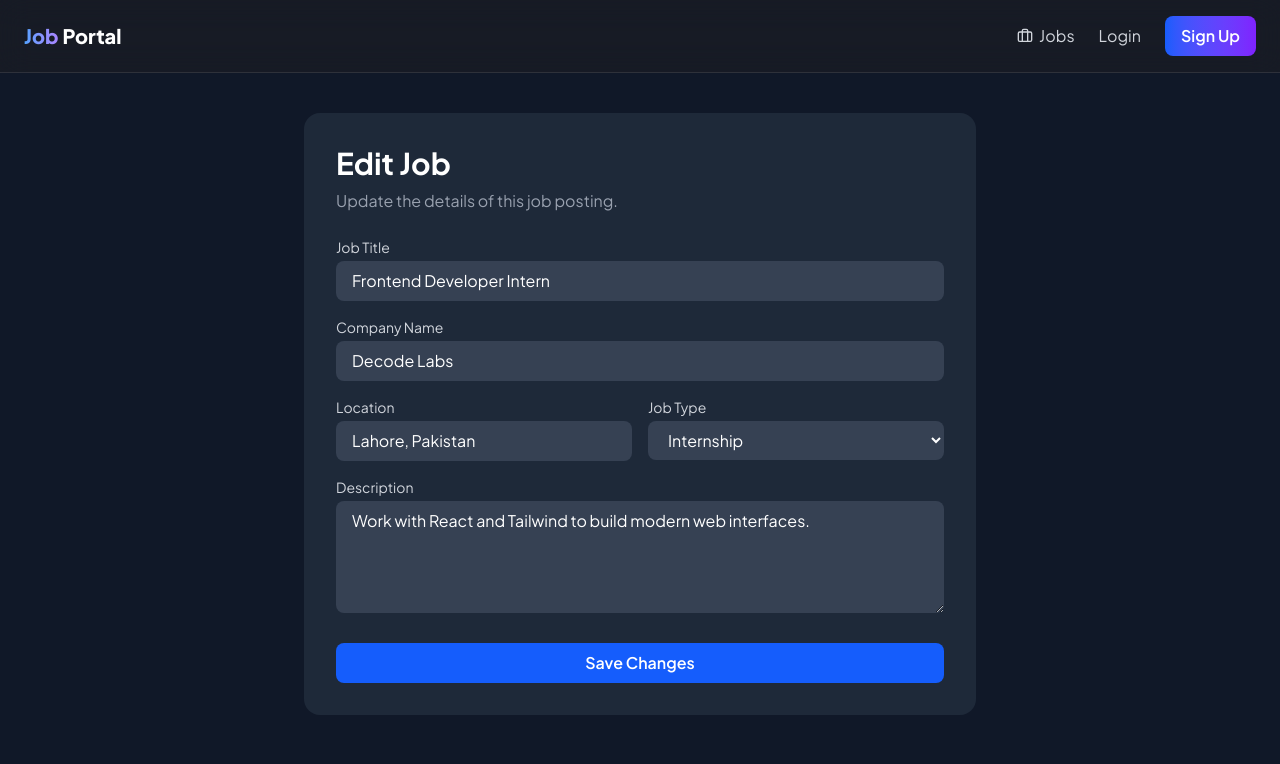
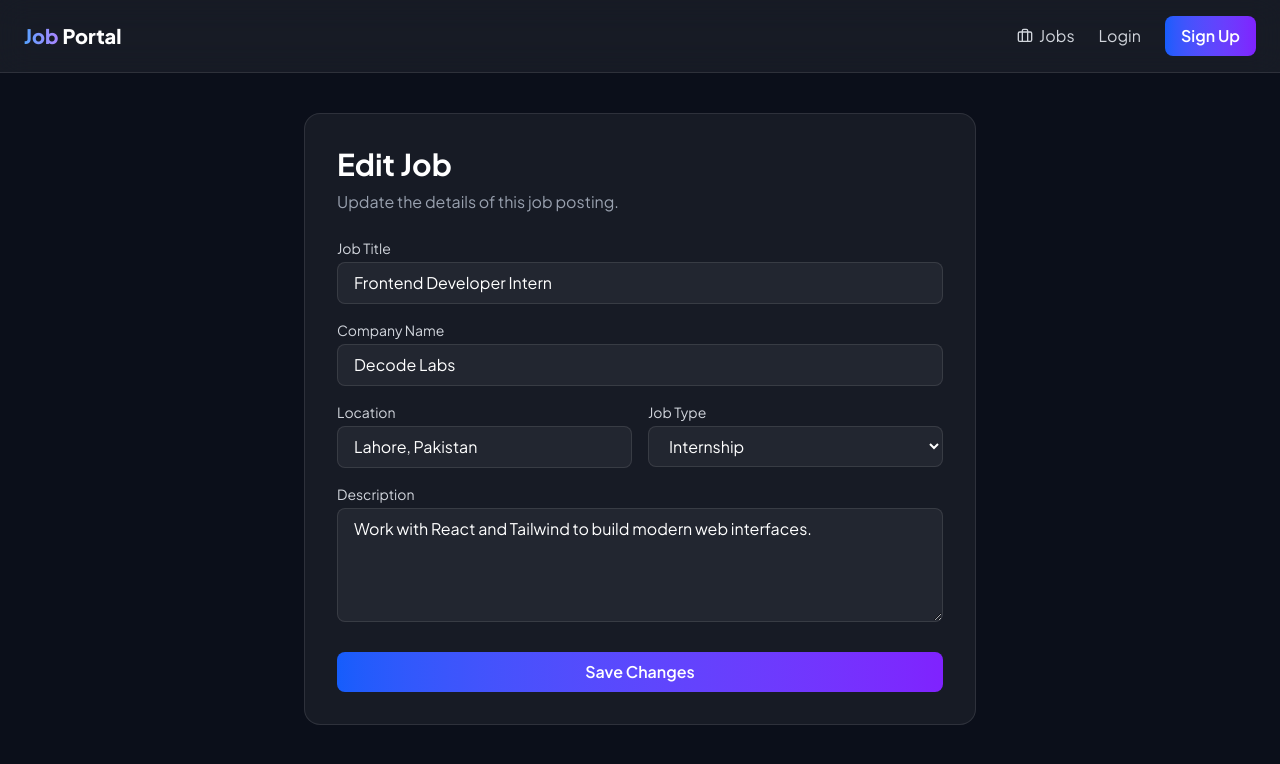
Before and after one commit to hamidnadeem043/JOB-PORTAL, a React (Vite) app in the folder job-portal/: page /recruiter/edit-job/1 in a window 1280 px wide. Shown: the top 764 px of the page. Built offline with nearby package versions, Linux system fonts and the light colour scheme.

Commit message:
updated requirator section

```diff
--- a/job-portal/src/pages/NotFound.jsx
+++ b/job-portal/src/pages/NotFound.jsx
@@ -3,8 +3,10 @@ import { Home } from 'lucide-react'
 
 function NotFound() {
   return (
-    <div className="min-h-screen bg-gray-900 flex flex-col items-center justify-center px-4 text-center">
-      <h1 className="text-7xl font-bold text-blue-600 mb-4">404</h1>
+    <div className="min-h-screen flex flex-col items-center justify-center px-4 text-center" style={{ backgroundColor: '#0b0f1a' }}>
+      <h1 className="text-7xl font-extrabold bg-gradient-to-r from-blue-400 to-violet-400 bg-clip-text text-transparent mb-4">
+        404
+      </h1>
       <h2 className="text-2xl font-semibold text-white mb-2">
         Page Not Found
       </h2>
@@ -14,7 +16,7 @@ function NotFound() {
 
       <Link
         to="/"
-        className="bg-blue-600 hover:bg-blue-700 text-white px-6 py-3 rounded-lg font-semibold flex items-center gap-2"
+        className="bg-gradient-to-r from-blue-600 to-violet-600 hover:from-blue-500 hover:to-violet-500 text-white px-6 py-3 rounded-lg font-semibold flex items-center gap-2 transition-all"
       >
         <Home size={18} />
         Back to Home
--- a/job-portal/src/pages/recruiter/EditJob.jsx
+++ b/job-portal/src/pages/recruiter/EditJob.jsx
@@ -19,7 +19,7 @@ function EditJob() {
 
   if (!existingJob) {
     return (
-      <div className="min-h-screen bg-gray-900 flex items-center justify-center">
+      <div className="min-h-screen flex items-center justify-center" style={{ backgroundColor: '#0b0f1a' }}>
         <p className="text-white text-xl">Job not found.</p>
       </div>
     )
@@ -39,8 +39,8 @@ function EditJob() {
   }
 
   return (
-    <div className="min-h-screen bg-gray-900 px-6 py-10">
-      <div className="max-w-2xl mx-auto bg-gray-800 rounded-2xl p-8">
+    <div className="min-h-screen px-6 py-10" style={{ backgroundColor: '#0b0f1a' }}>
+      <div className="max-w-2xl mx-auto bg-white/5 border border-white/10 rounded-2xl p-8">
 
         <h1 className="text-3xl font-bold text-white mb-2">Edit Job</h1>
         <p className="text-gray-400 mb-6">Update the details of this job posting.</p>
@@ -54,7 +54,7 @@ function EditJob() {
               name="title"
               value={formData.title}
               onChange={handleChange}
-              className="w-full px-4 py-2 rounded-lg bg-gray-700 text-white outline-none focus:ring-2 focus:ring-blue-500"
+              className="w-full px-4 py-2 rounded-lg bg-white/5 border border-white/10 text-white outline-none focus:ring-2 focus:ring-blue-500"
               required
             />
           </div>
@@ -66,7 +66,7 @@ function EditJob() {
               name="company"
               value={formData.company}
               onChange={handleChange}
-              className="w-full px-4 py-2 rounded-lg bg-gray-700 text-white outline-none focus:ring-2 focus:ring-blue-500"
+              className="w-full px-4 py-2 rounded-lg bg-white/5 border border-white/10 text-white outline-none focus:ring-2 focus:ring-blue-500"
               required
             />
           </div>
@@ -79,7 +79,7 @@ function EditJob() {
                 name="location"
                 value={formData.location}
                 onChange={handleChange}
-                className="w-full px-4 py-2 rounded-lg bg-gray-700 text-white outline-none focus:ring-2 focus:ring-blue-500"
+                className="w-full px-4 py-2 rounded-lg bg-white/5 border border-white/10 text-white outline-none focus:ring-2 focus:ring-blue-500"
                 required
               />
             </div>
@@ -90,7 +90,7 @@ function EditJob() {
                 name="type"
                 value={formData.type}
                 onChange={handleChange}
-                className="w-full px-4 py-2 rounded-lg bg-gray-700 text-white outline-none focus:ring-2 focus:ring-blue-500"
+                className="w-full px-4 py-2 rounded-lg bg-white/5 border border-white/10 text-white outline-none focus:ring-2 focus:ring-blue-500"
               >
                 {JOB_TYPES.map((type) => (
                   <option key={type} value={type}>
@@ -108,14 +108,14 @@ function EditJob() {
               value={formData.description}
               onChange={handleChange}
               rows={4}
-              className="w-full px-4 py-2 rounded-lg bg-gray-700 text-white outline-none focus:ring-2 focus:ring-blue-500"
+              className="w-full px-4 py-2 rounded-lg bg-white/5 border border-white/10 text-white outline-none focus:ring-2 focus:ring-blue-500"
               required
             />
           </div>
 
           <button
             type="submit"
-            className="bg-blue-600 hover:bg-blue-700 text-white py-2 rounded-lg font-semibold mt-2"
+            className="bg-gradient-to-r from-blue-600 to-violet-600 hover:from-blue-500 hover:to-violet-500 text-white py-2 rounded-lg font-semibold mt-2 transition-all"
           >
             Save Changes
           </button>
--- a/job-portal/src/pages/recruiter/ManageJobs.jsx
+++ b/job-portal/src/pages/recruiter/ManageJobs.jsx
@@ -13,14 +13,14 @@ function ManageJobs() {
   }
 
   return (
-        <div className="min-h-screen bg-gray-900 px-6 py-10">
+    <div className="min-h-screen px-6 py-10" style={{ backgroundColor: '#0b0f1a' }}>
       <div className="max-w-4xl mx-auto">
 
         <div className="flex items-center justify-between mb-8">
           <h1 className="text-3xl font-bold text-white">Manage Jobs</h1>
           <Link
             to="/recruiter/post-job"
-                        className="bg-blue-600 hover:bg-blue-700 text-white px-5 py-2 rounded-lg font-semibold"
+            className="bg-gradient-to-r from-blue-600 to-violet-600 hover:from-blue-500 hover:to-violet-500 text-white px-5 py-2 rounded-lg font-semibold transition-all"
           >
             + Post a Job
           </Link>
@@ -35,7 +35,7 @@ function ManageJobs() {
             {jobs.map((job) => (
               <div
                 key={job.id}
-                                className="bg-gray-800 rounded-xl p-5 flex items-center justify-between"
+                className="bg-white/5 border border-white/10 rounded-xl p-5 flex items-center justify-between"
               >
                 <div>
                   <h3 className="text-white font-semibold">{job.title}</h3>
--- a/job-portal/src/pages/recruiter/ViewApplicants.jsx
+++ b/job-portal/src/pages/recruiter/ViewApplicants.jsx
@@ -10,7 +10,7 @@ function ViewApplicants() {
   const applicants = dummyApplicants.filter((a) => a.jobId === Number(jobId))
 
   return (
-    <div className="min-h-screen bg-gray-900 px-6 py-10">
+    <div className="min-h-screen px-6 py-10" style={{ backgroundColor: '#0b0f1a' }}>
       <div className="max-w-4xl mx-auto">
 
         <Link to="/recruiter/dashboard" className="text-blue-400 hover:underline text-sm">
@@ -33,7 +33,7 @@ function ViewApplicants() {
             {applicants.map((a) => (
               <div
                 key={a.id}
-                className="bg-gray-800 rounded-xl p-5 flex items-center justify-between"
+                className="bg-white/5 border border-white/10 rounded-xl p-5 flex items-center justify-between"
               >
                 <div>
                   <h3 className="text-white font-semibold">{a.name}</h3>
```
Also changed, not shown: job-portal/src/pages/recruiter/PostJob.jsx (+8 -8 lines), job-portal/src/pages/recruiter/RecruiterDashboard.jsx (+20 -11 lines). Lines whose indentation alone changed are shown as unchanged.
